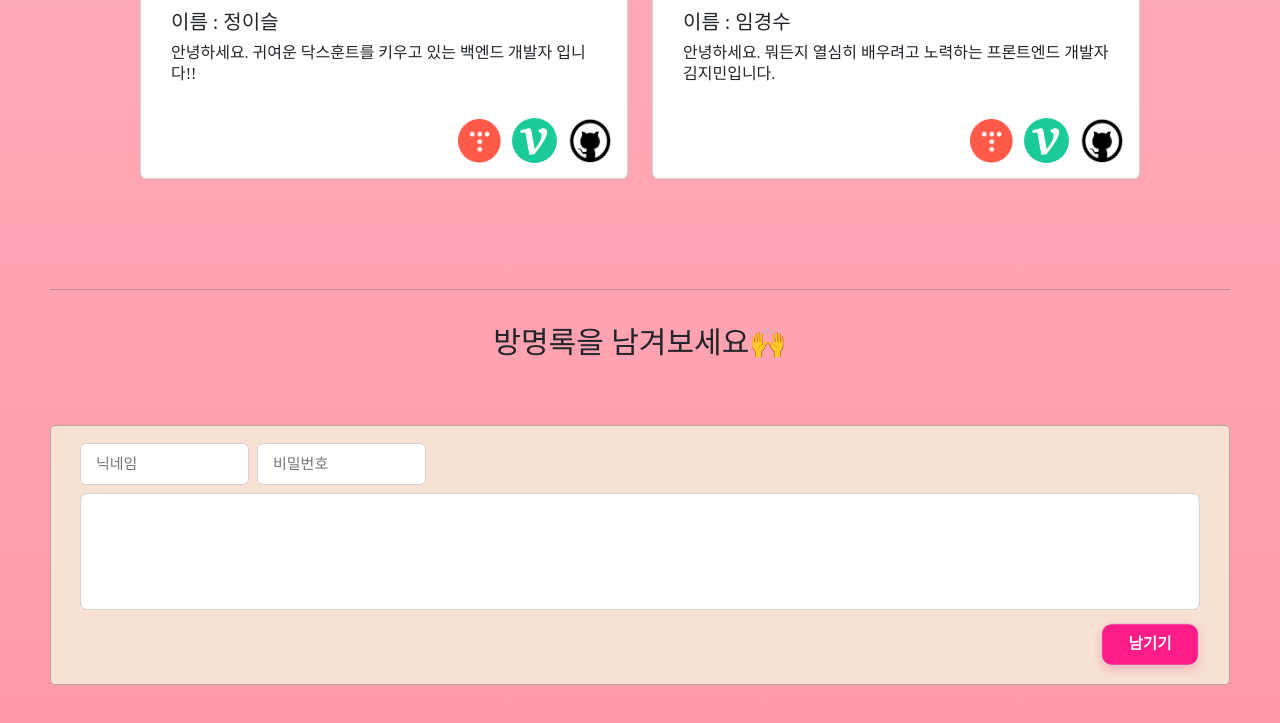
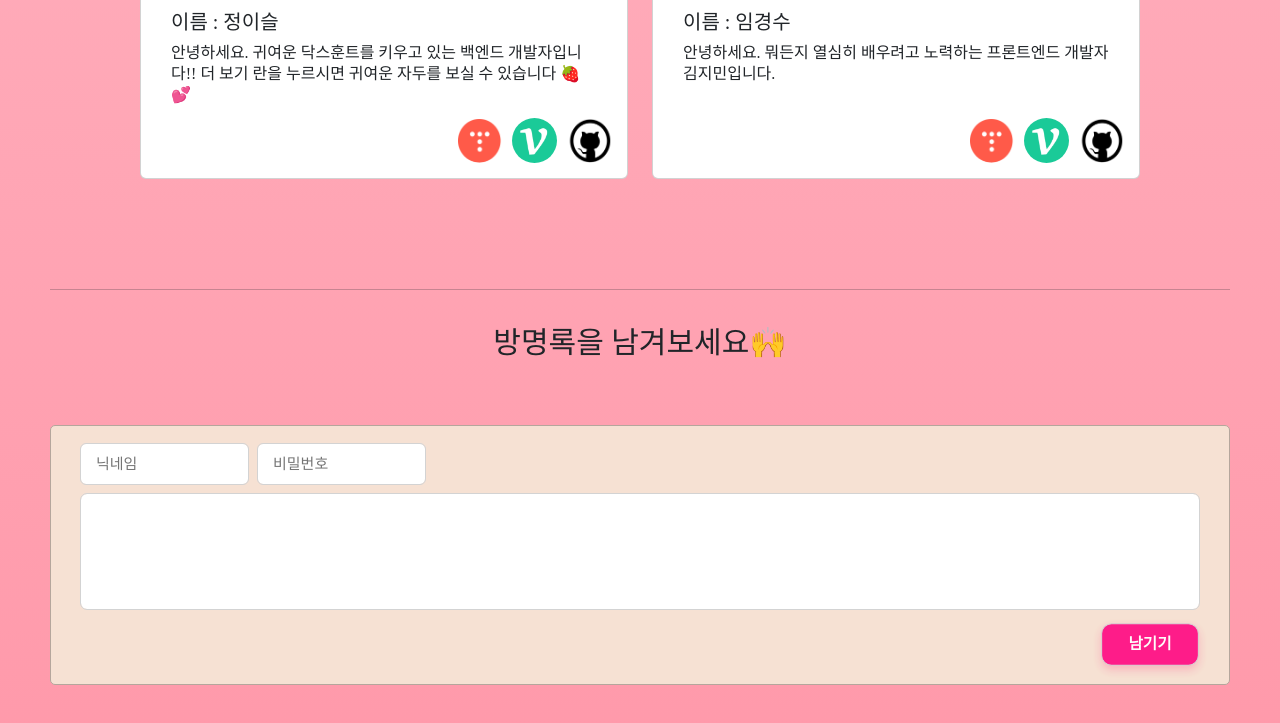
Before and after one commit to crocusia/sparta_spring6-team16-_week1, a plain HTML site: page index.html in a window 1280 px wide. Shown: the part 1585-2308 px from the top of the page. Drawn offline with nearby package versions, Linux system fonts and the light colour scheme; no server answers; a web font is replaced by a local one.

Commit message:
Update index.html

```diff
--- a/index.html
+++ b/index.html
@@ -171,7 +171,8 @@
                                 <div class="card-body" style="padding: 0px">
                                     <h5 class="card-title">이름 : 정이슬</h5>
                                     <p class="card-text">
-                                        안녕하세요. 귀여운 닥스훈트를 키우고 있는 백엔드 개발자 입니다!!
+                                        안녕하세요. 귀여운 닥스훈트를 키우고 있는 백엔드 개발자입니다!!
+                                        더 보기 란을 누르시면 귀여운 자두를 보실 수 있습니다 🍓💕
                                     </p>
                                 </div>
                                 <!-- url 버튼 -->
```
